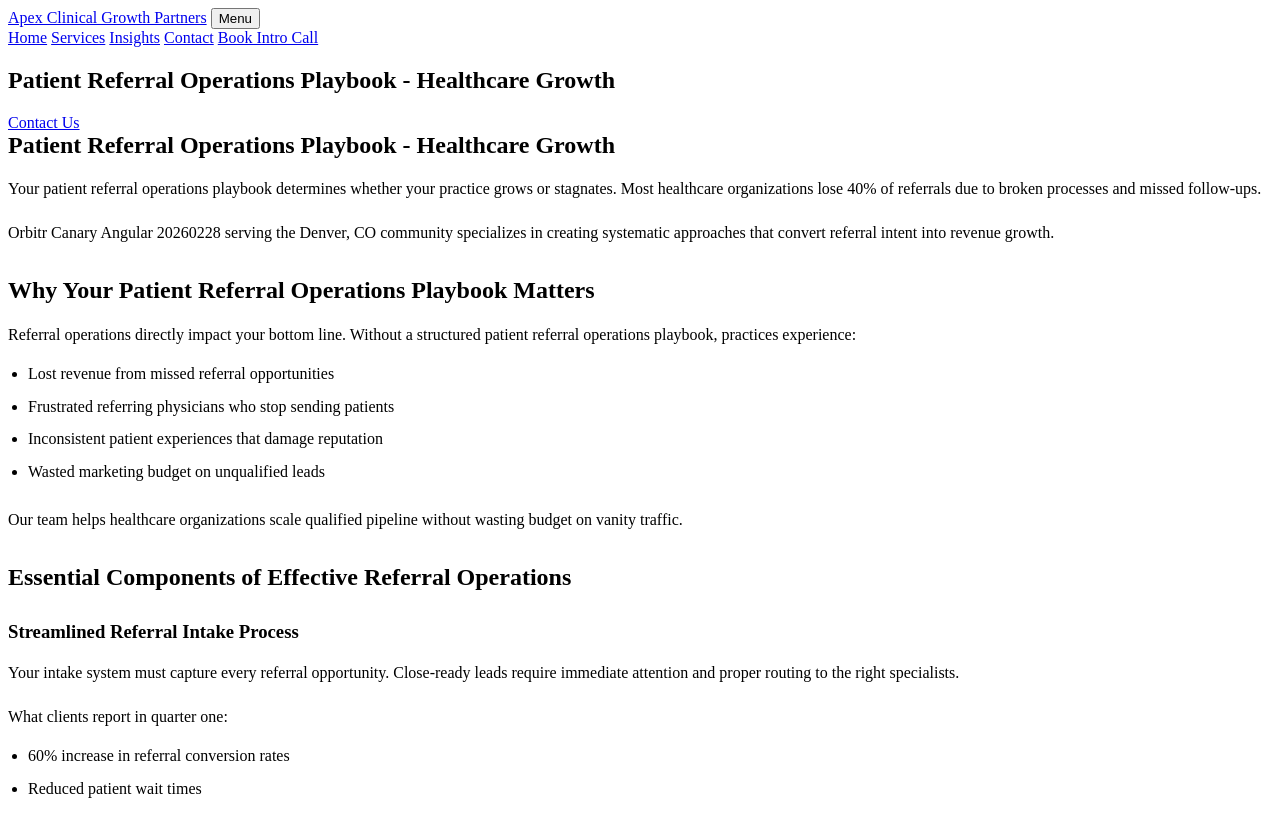
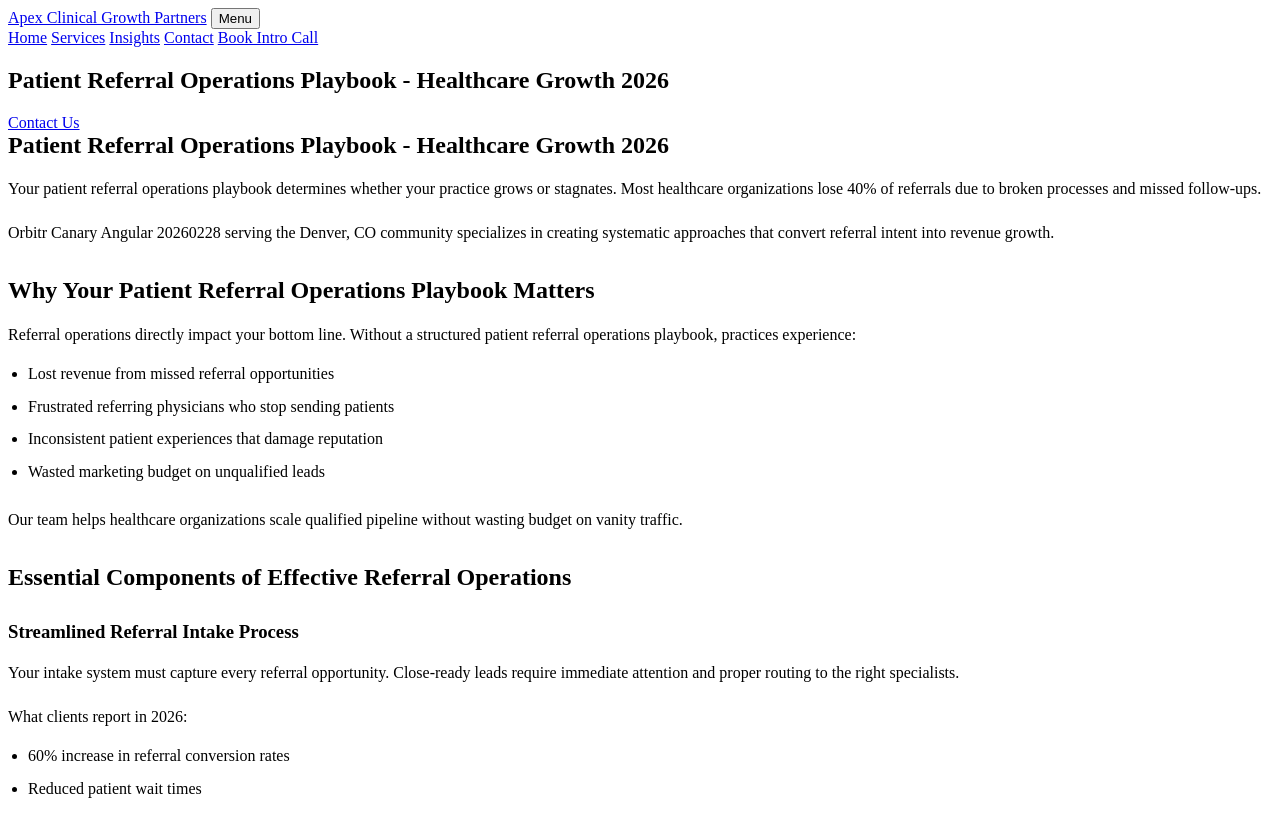
Before and after one commit to prjctlphbt/orbitr-canary-angular-20260228, a Jekyll site: the page angular-referral-ops-playbook-20260228142149.html, which Jekyll copies as it is, in a window 1280 px wide. Shown: the top 813 px of the page. Built offline with Jekyll 4.4.1, drawn with Linux system fonts in a browser that asks for light colours.

Commit message:
Refresh and update content: angular-referral-ops-playbook-20260228142149.html

```diff
--- a/angular-referral-ops-playbook-20260228142149.html
+++ b/angular-referral-ops-playbook-20260228142149.html
@@ -4,10 +4,9 @@
 <head>
 <meta charset="utf-8"/>
 <meta content="width=device-width, initial-scale=1.0" name="viewport"/>
-<meta content="Streamline patient referrals with our comprehensive operations playbook. Optimize workflows, boost growth, and improve patient outcomes. Get started today." name="description"/>
-<title>Patient Referral Operations Playbook - Healthcare Growth</title>
+<meta content="Optimize patient referrals with our 2026 operations playbook. Enhance workflows, drive growth, and improve patient outcomes. Start today." name="description"/>
+<title>Patient Referral Operations Playbook - Healthcare Growth 2026</title>
 <style>
-
 
 /* Minimal functional styles (accordion, forms only) */
 
@@ -49,7 +48,7 @@
  box-sizing: border-box;
 }
 
- </style>
+</style>
 <style id="orbitr-generated-content-style">
 .orbitr-generated-content > * {
  margin: 0;
@@ -84,7 +83,8 @@
 .orbitr-generated-content li {
  line-height: 1.65;
 }
-</style></head>
+</style>
+</head>
 <body>
 <header>
 <div class="container navbar">
@@ -102,13 +102,13 @@
 <main class="page-main">
 <section class="page-hero landing-hero">
 <div class="container">
-<h1>Patient Referral Operations Playbook - Healthcare Growth</h1>
+<h1>Patient Referral Operations Playbook - Healthcare Growth 2026</h1>
 <a class="cta" href="/services/">Contact Us</a>
 </div>
 </section>
 <section class="landing-content">
 <div class="container orbitr-generated-content">
-<h1>Patient Referral Operations Playbook - Healthcare Growth</h1>
+<h1>Patient Referral Operations Playbook - Healthcare Growth 2026</h1>
 <p>Your patient referral operations playbook determines whether your practice grows or stagnates. Most healthcare organizations lose 40% of referrals due to broken processes and missed follow-ups.</p>
 <p>Orbitr Canary Angular 20260228 serving the Denver, CO community specializes in creating systematic approaches that convert referral intent into revenue growth.</p>
 <h2>Why Your Patient Referral Operations Playbook Matters</h2>
@@ -123,7 +123,7 @@
 <h2>Essential Components of Effective Referral Operations</h2>
 <h3>Streamlined Referral Intake Process</h3>
 <p>Your intake system must capture every referral opportunity. Close-ready leads require immediate attention and proper routing to the right specialists.</p>
-<p>What clients report in quarter one:
+<p>What clients report in 2026:
 <ul>
 <li>60% increase in referral conversion rates</li>
 <li>Reduced patient wait times</li>
@@ -194,6 +194,6 @@
  button.parentElement.classList.toggle('active');
  });
  });
- </script>
+</script>
 </body>
 </html>
```
